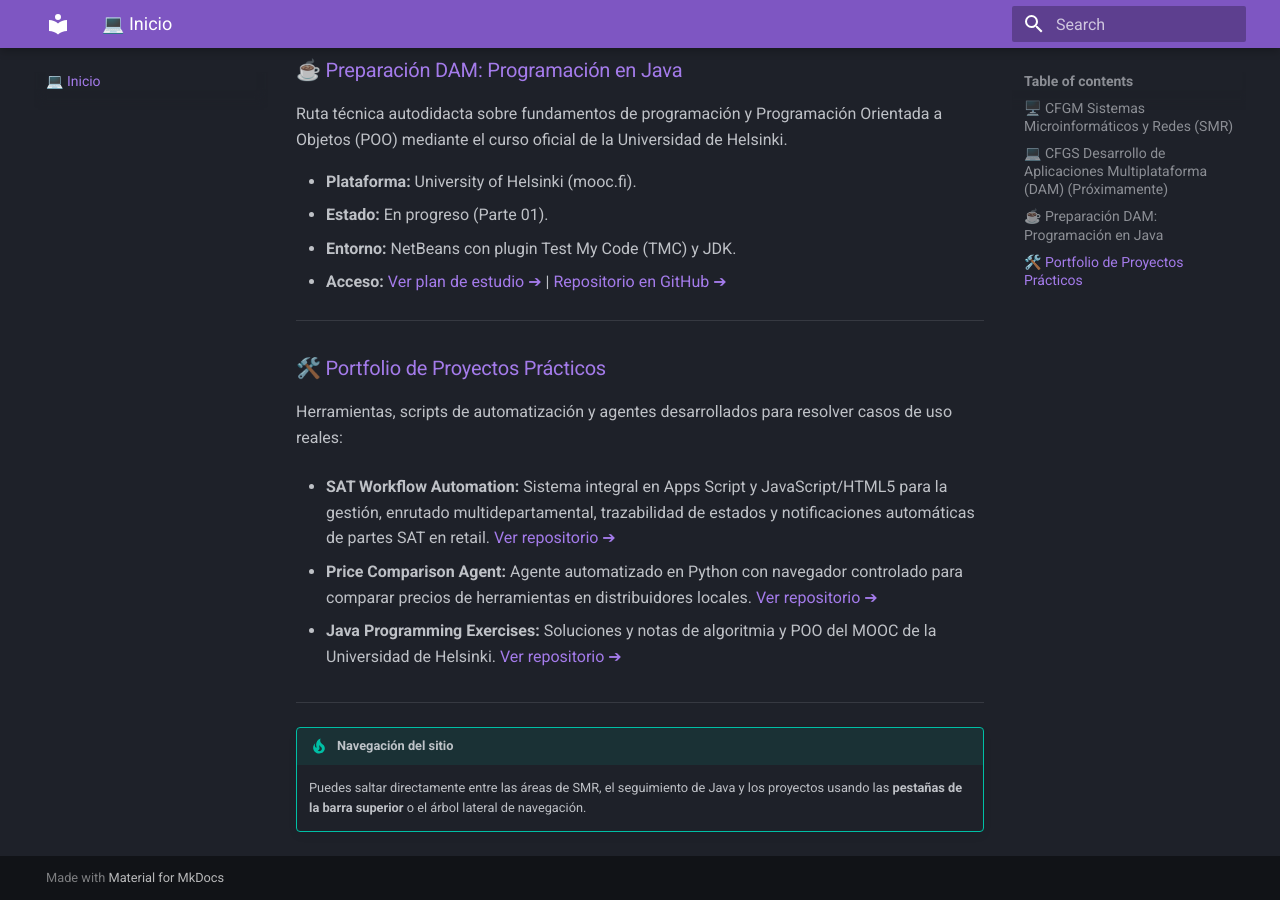
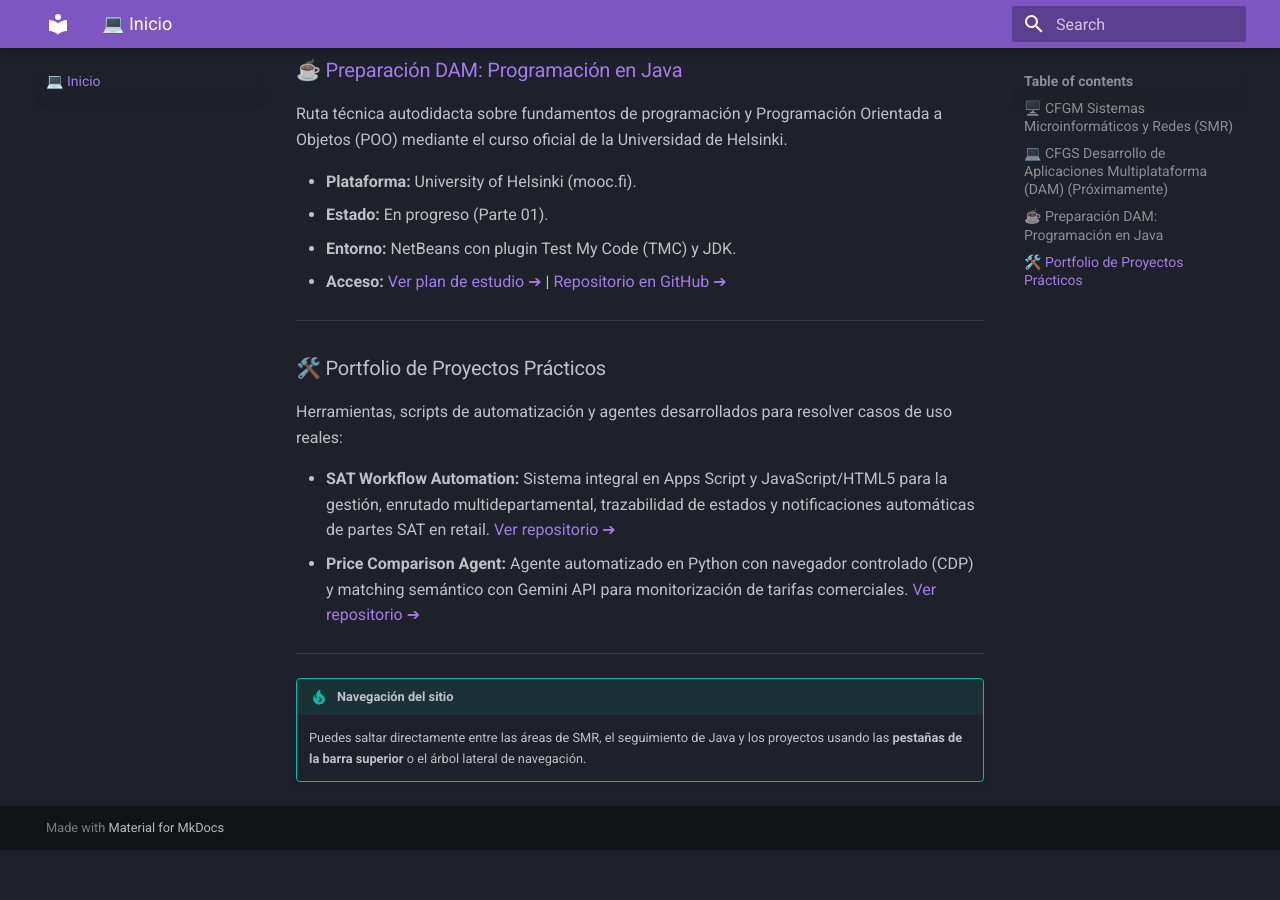
Before and after one commit to Beamspark/SMR-Apuntes, an MkDocs documentation site: the page built from docs/index.md, in a window 1280 px wide and 900 px high, scrolled down 1188 px. Built offline with MkDocs 1.6.1 and Material for MkDocs 9.7.7, drawn with Linux system fonts in a browser that asks for light colours; after the commit the page ends 2038 px from its top, so only the background shows below that.

```diff
--- a/docs/index.md
+++ b/docs/index.md
@@ -43,14 +43,12 @@
 
 ---
 
-### 🛠️ [Portfolio de Proyectos Prácticos](proyectos/index.md)
+### 🛠️ Portfolio de Proyectos Prácticos
+
 Herramientas, scripts de automatización y agentes desarrollados para resolver casos de uso reales:
 
 - **SAT Workflow Automation:** Sistema integral en Apps Script y JavaScript/HTML5 para la gestión, enrutado multidepartamental, trazabilidad de estados y notificaciones automáticas de partes SAT en retail. [Ver repositorio ➔](https://github.com/Beamspark/sat-workflow-automation)
-
-- **Price Comparison Agent:** Agente automatizado en Python con navegador controlado para comparar precios de herramientas en distribuidores locales. [Ver repositorio ➔](https://github.com/Beamspark/price-comparison-agent)
-
-- **Java Programming Exercises:** Soluciones y notas de algoritmia y POO del MOOC de la Universidad de Helsinki. [Ver repositorio ➔](https://github.com/Beamspark/java-programming-mooc)
+- **Price Comparison Agent:** Agente automatizado en Python con navegador controlado (CDP) y matching semántico con Gemini API para monitorización de tarifas comerciales. [Ver repositorio ➔](https://github.com/Beamspark/price-comparison-agent)
 
 ---
 
```
